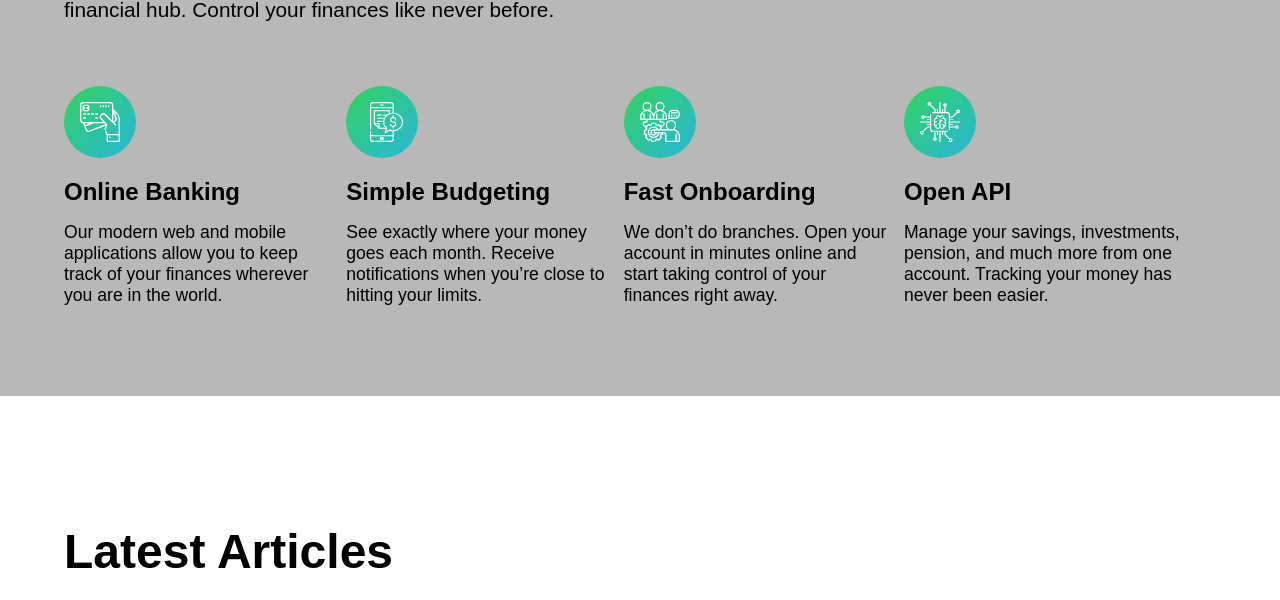
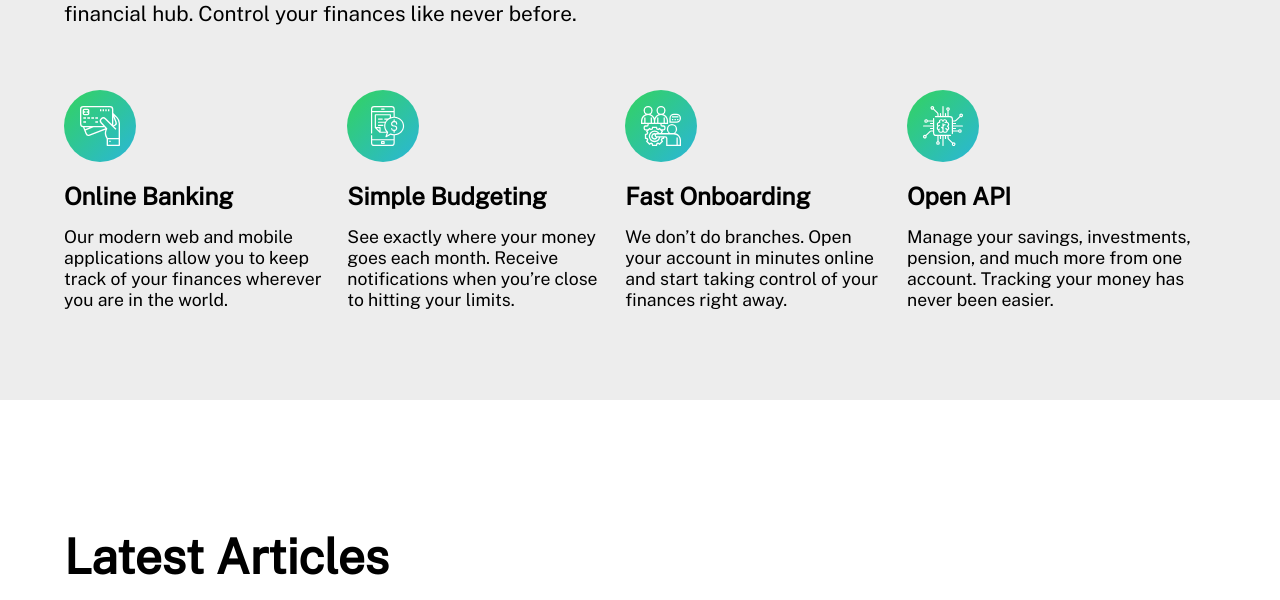
Before and after one commit to adekniyi/easybank-landing-page, a plain HTML site: page index.html in a window 1280 px wide. Shown: the part 820-1420 px from the top of the page. Drawn offline with nearby package versions, Linux system fonts and the light colour scheme.

Commit message:
next commiit

```diff
--- a/index.html
+++ b/index.html
@@ -6,7 +6,7 @@
 
   <link rel="icon" type="image/png" sizes="32x32" href="./images/favicon-32x32.png">
   <link rel="stylesheet" href="style.css">
-  <!-- <link href="https://fonts.googleapis.com/css2?family=Public+Sans:wght@300;400&display=swap" rel="stylesheet"> -->
+  <link href="https://fonts.googleapis.com/css2?family=Public+Sans:wght@300;400&display=swap" rel="stylesheet">
   <title>Frontend Mentor | Easybank landing page</title>
 
   <!-- Feel free to remove these styles or customise in your own stylesheet 👍 -->
--- a/style.css
+++ b/style.css
@@ -89,7 +89,7 @@ nav input{
     margin-bottom: 2rem;
 }
 .midcont1{
-    background-color: hsl(0, 0%, 72%);
+    background-color: hsl(0, 0%, 93%);
     padding-bottom: 7%;
 }
 .midcont2{
```
